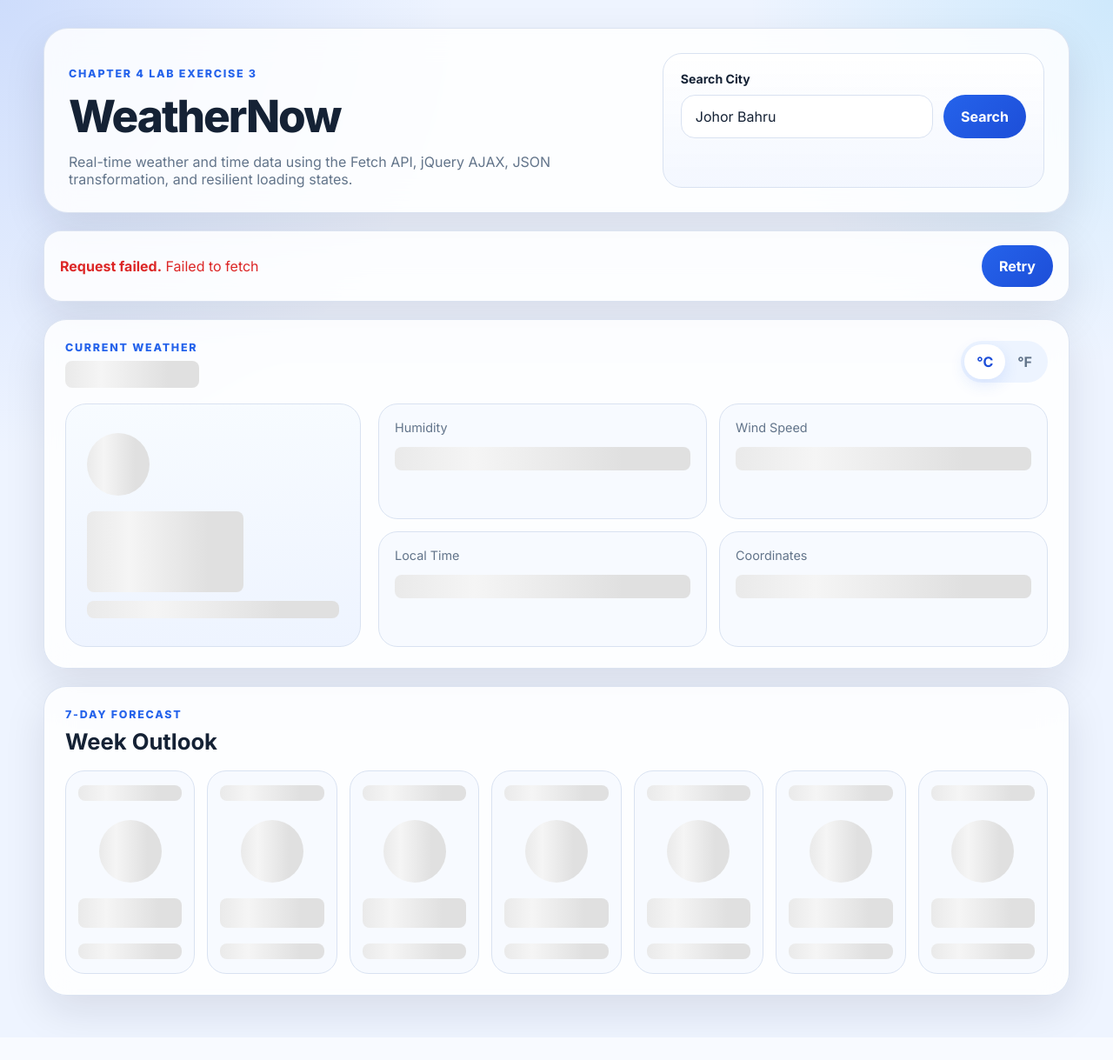
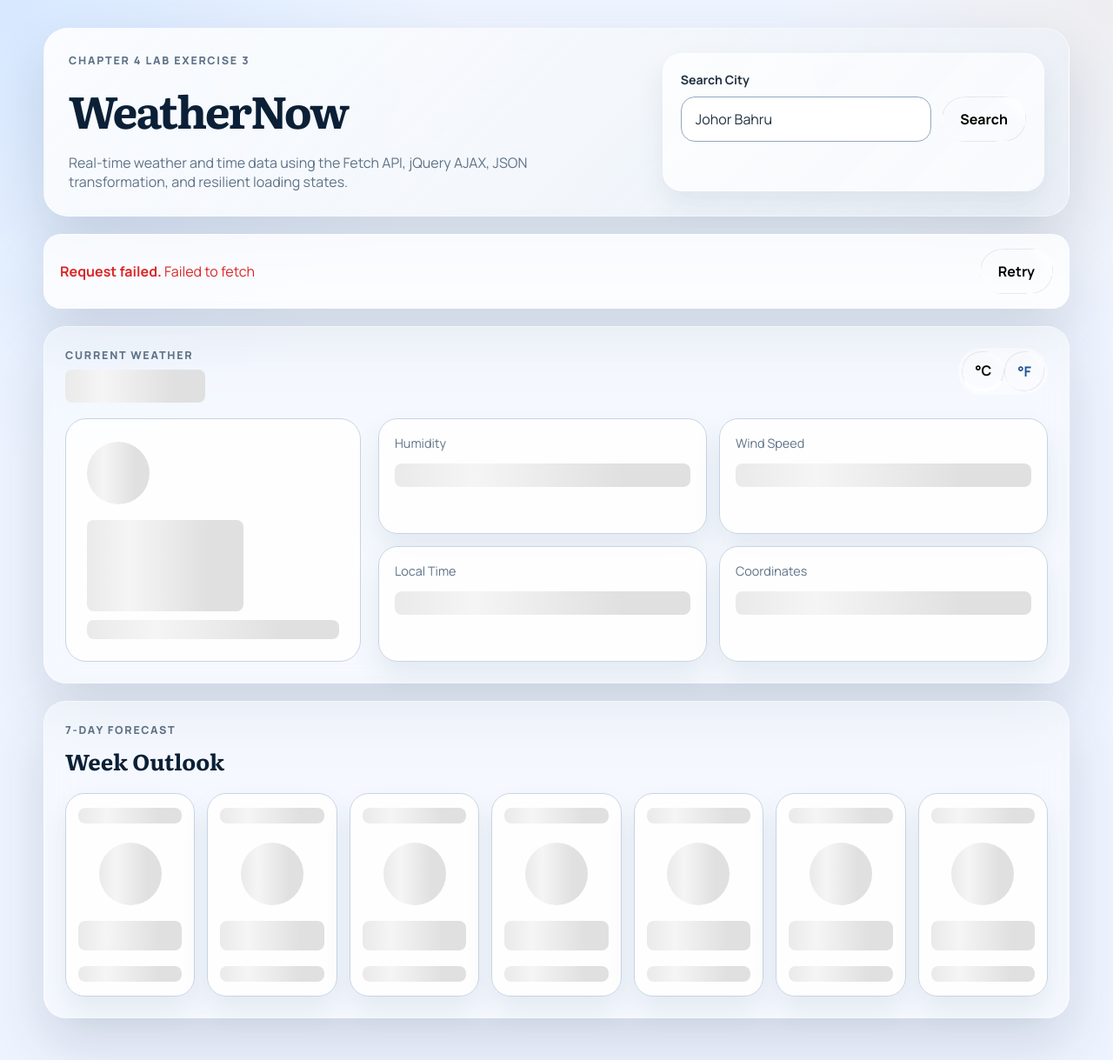
Before and after one commit to OLGTX303/SCSM2223-04CPAD, a PHP site: page / in a window 1280 px wide. Shown: the whole page at 87% size. Before the commit the page ends 1191 px from the top, so only its background shows below. Run offline with PHP 8.4, Linux system fonts and the light colour scheme.

Commit message:
Restyle Lab Exercise 3 with liquid glass theme

```diff
--- a/Lab_Exercise_3/style.css
+++ b/Lab_Exercise_3/style.css
@@ -1,3 +1,5 @@
+@import url('https://fonts.googleapis.com/css2?family=Manrope:wght@400;500;600;700;800&family=Literata:opsz,wght@7..72,400;7..72,600;7..72,700&display=swap');
+
 * {
   box-sizing: border-box;
   margin: 0;
@@ -7,27 +9,33 @@
 :root {
   color-scheme: light;
   --bg: #eef4ff;
-  --surface: #ffffff;
-  --surface-soft: #f7faff;
-  --line: #d9e2f1;
-  --line-strong: #bfd0e9;
-  --text: #152235;
-  --muted: #62748a;
-  --primary: #2563eb;
-  --primary-deep: #1d4ed8;
+  --surface: rgba(255, 255, 255, 0.88);
+  --surface-soft: rgba(255, 255, 255, 0.72);
+  --line: #c7d4e3;
+  --line-strong: #91a9c1;
+  --text: #203041;
+  --muted: #5f7287;
+  --primary: #12304f;
+  --primary-deep: #0b2036;
+  --accent: #79b8ff;
+  --accent-warm: #f2c38b;
   --danger: #dc2626;
   --danger-bg: #fee2e2;
   --success: #0f766e;
-  --shadow: 0 18px 48px rgba(17, 24, 39, 0.10);
+  --font-body: 'Manrope', sans-serif;
+  --font-heading: 'Literata', serif;
+  --shadow: 0 1.8rem 4rem rgba(11, 32, 54, 0.14);
+  --shadow-soft: 0 1rem 2rem rgba(18, 48, 79, 0.08);
+  --shadow-focus: 0 0 0 0.3rem rgba(121, 184, 255, 0.35);
 }
 
 body {
   background:
-    radial-gradient(circle at top left, rgba(37, 99, 235, 0.16), transparent 30%),
-    radial-gradient(circle at top right, rgba(14, 165, 233, 0.14), transparent 24%),
+    radial-gradient(circle at top left, rgba(121, 184, 255, 0.2), transparent 30%),
+    radial-gradient(circle at top right, rgba(242, 195, 139, 0.12), transparent 22%),
     var(--bg);
   color: var(--text);
-  font-family: "Inter", "Segoe UI", sans-serif;
+  font-family: var(--font-body);
   min-height: 100vh;
   padding: 32px 20px 48px;
 }
@@ -42,6 +50,14 @@ button {
   cursor: pointer;
 }
 
+.page-shell a:link {
+  color: var(--primary);
+}
+
+.page-shell a:hover {
+  color: var(--primary-deep);
+}
+
 .page-shell {
   margin: 0 auto;
   max-width: 1180px;
@@ -51,8 +67,8 @@ button {
 .card,
 .error-banner {
   backdrop-filter: blur(16px);
-  background: rgba(255, 255, 255, 0.84);
-  border: 1px solid rgba(217, 226, 241, 0.94);
+  background: var(--surface);
+  border: 1px solid rgba(255, 255, 255, 0.42);
   box-shadow: var(--shadow);
 }
 
@@ -64,11 +80,12 @@ button {
   grid-template-columns: 1.5fr 1fr;
   margin-bottom: 20px;
   padding: 28px;
+  background: linear-gradient(135deg, rgba(255, 255, 255, 0.86), rgba(232, 238, 246, 0.72));
 }
 
 .eyebrow,
 .section-label {
-  color: var(--primary);
+  color: var(--muted);
   font-size: 0.78rem;
   font-weight: 800;
   letter-spacing: 0.14em;
@@ -76,6 +93,8 @@ button {
 }
 
 .hero h1 {
+  color: var(--primary-deep);
+  font-family: var(--font-heading);
   font-size: clamp(2.4rem, 4vw, 4rem);
   font-weight: 800;
   letter-spacing: -0.04em;
@@ -89,9 +108,10 @@ button {
 }
 
 .search-panel {
-  background: linear-gradient(180deg, rgba(255, 255, 255, 0.92), rgba(243, 247, 255, 0.96));
-  border: 1px solid var(--line);
+  background: rgba(255, 255, 255, 0.66);
+  border: 1px solid rgba(255, 255, 255, 0.48);
   border-radius: 22px;
+  box-shadow: var(--shadow-soft);
   padding: 20px;
 }
 
@@ -109,17 +129,20 @@ button {
 }
 
 .search-row input {
-  background: #fff;
-  border: 1px solid var(--line);
+  background: rgba(255, 255, 255, 0.92);
+  border: 1px solid var(--line-strong);
   border-radius: 16px;
   color: var(--text);
   min-width: 0;
   padding: 14px 16px;
+  transition: border-color 0.2s, box-shadow 0.2s, background-color 0.2s;
 }
 
 .search-row input:focus {
-  border-color: var(--primary);
-  outline: 2px solid rgba(37, 99, 235, 0.14);
+  background: rgba(255, 255, 255, 0.98);
+  border-color: var(--accent);
+  outline: none;
+  box-shadow: var(--shadow-focus);
 }
 
 .search-row button,
@@ -131,9 +154,34 @@ button {
 }
 
 .search-row button,
+.error-banner button,
+.recent-chip,
+.unit-btn,
+.retry-btn-like {
+  position: relative;
+  isolation: isolate;
+  overflow: hidden;
+  border: 1px double rgba(51, 51, 51, 0.08);
+  background: linear-gradient(
+    45deg,
+    rgba(255, 255, 255, 0.2) 0%,
+    transparent 25%,
+    transparent 75%,
+    rgba(255, 255, 255, 0.8) 100%
+  );
+  box-shadow:
+    inset 2px -2px -1px rgba(255, 255, 255, 0.9),
+    inset -2px 2px 1px -1px rgba(255, 255, 255, 0.9),
+    inset 6px -6px 1px -6px rgba(255, 255, 255, 0.55),
+    inset -6px 6px 1px -6px rgba(255, 255, 255, 0.55),
+    inset 0 0 2px rgba(0, 0, 0, 0.8),
+    0 4px 8px rgba(0, 0, 0, 0.2);
+  color: var(--primary-deep);
+  filter: contrast(3) drop-shadow(0 0 2px rgba(255, 255, 255, 0.8));
+}
+
+.search-row button,
 .error-banner button {
-  background: linear-gradient(135deg, var(--primary), var(--primary-deep));
-  color: #fff;
   padding: 14px 20px;
 }
 
@@ -152,8 +200,6 @@ button {
 }
 
 .recent-chip {
-  background: #dbeafe;
-  color: var(--primary-deep);
   padding: 8px 12px;
 }
 
@@ -166,6 +212,7 @@ button {
   justify-content: space-between;
   margin-bottom: 20px;
   padding: 16px 18px;
+  background: rgba(255, 255, 255, 0.8);
 }
 
 .error-banner.is-hidden {
@@ -180,6 +227,7 @@ button {
 .card {
   border-radius: 26px;
   padding: 24px;
+  background: rgba(255, 255, 255, 0.42);
 }
 
 .card-heading {
@@ -191,6 +239,8 @@ button {
 }
 
 .card-heading h2 {
+  color: var(--primary-deep);
+  font-family: var(--font-heading);
   font-size: 1.6rem;
   margin-top: 8px;
 }
@@ -203,7 +253,7 @@ button {
 
 .temp-display {
   align-items: start;
-  background: linear-gradient(180deg, #f7fbff, #eef4ff);
+  background: rgba(255, 255, 255, 0.82);
   border: 1px solid var(--line);
   border-radius: 24px;
   display: flex;
@@ -244,9 +294,10 @@ button {
 
 .metric-card,
 .forecast-card {
-  background: var(--surface-soft);
+  background: rgba(255, 255, 255, 0.84);
   border: 1px solid var(--line);
   border-radius: 22px;
+  box-shadow: var(--shadow-soft);
 }
 
 .metric-card {
@@ -315,21 +366,19 @@ button {
 }
 
 .unit-toggle {
-  background: #edf4ff;
+  background: rgba(255, 255, 255, 0.42);
   border-radius: 999px;
   display: inline-flex;
   padding: 4px;
 }
 
 .unit-btn {
-  background: transparent;
   color: var(--muted);
   padding: 10px 14px;
 }
 
 .unit-btn.is-active {
-  background: #fff;
-  box-shadow: 0 6px 18px rgba(37, 99, 235, 0.12);
+  border-bottom: 3px solid rgba(255, 255, 255, 0.85);
   color: var(--primary-deep);
 }
 
@@ -348,6 +397,20 @@ button {
   animation: shimmer 1.5s infinite;
   border-radius: 8px;
   color: transparent !important;
+}
+
+.search-row button:hover,
+.error-banner button:hover,
+.recent-chip:hover,
+.unit-btn:hover {
+  border-color: rgba(255, 255, 255, 0.68);
+  background-color: rgba(255, 255, 255, 0.08);
+  box-shadow:
+    inset 0 0.1rem 0 rgba(255, 255, 255, 0.98),
+    inset 0 -0.1rem 0 rgba(255, 255, 255, 0.22),
+    inset 0.8rem 1rem 1.8rem rgba(255, 255, 255, 0.22),
+    inset -1rem -1.4rem 2rem rgba(12, 28, 48, 0.14),
+    0 1.8rem 3.4rem rgba(11, 32, 54, 0.22);
 }
 
 .skeleton-text {
```
